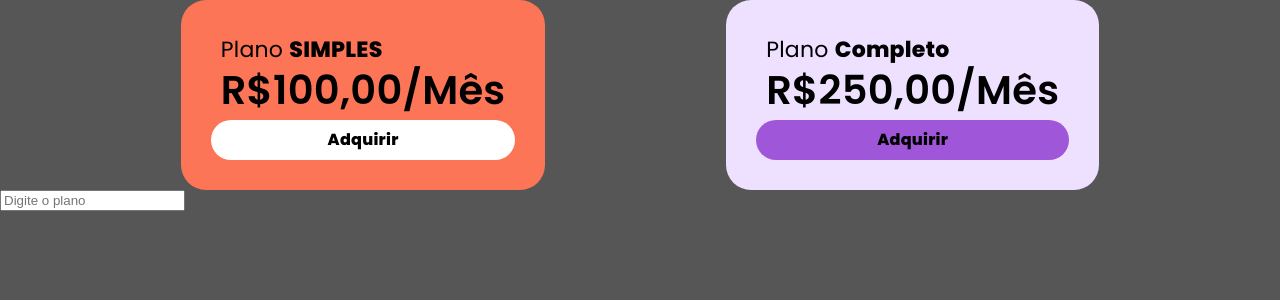
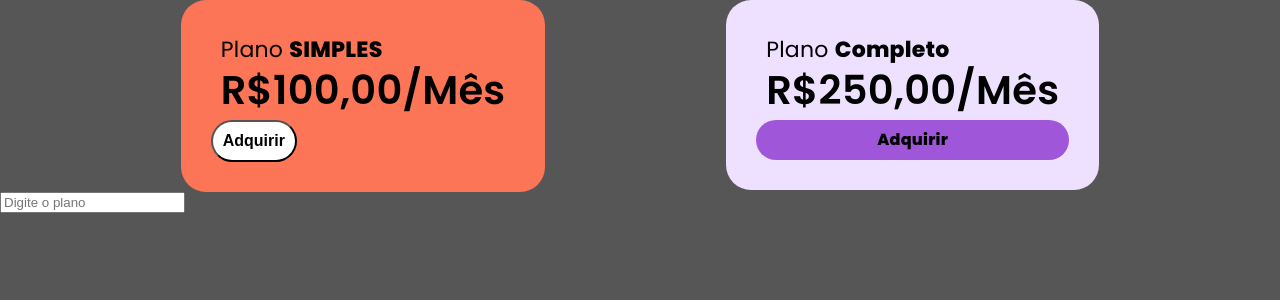
Before and after one commit to j0jds/angularCase, an Angular app in the folder project/: page / in a window 1280 px wide. Shown: the top 300 px of the page. Built offline with nearby package versions, Linux system fonts and the light colour scheme.

Commit message:
Property binding in button test

```diff
--- a/project/src/app/card-button/card-button.component.html
+++ b/project/src/app/card-button/card-button.component.html
@@ -1 +1,4 @@
-<div class="card-button" (click)="onButtonClick() ">Adquirir</div>
+<button
+class="card-button"
+(click)="onButtonClick()"
+[disabled]="buttonDisabled">Adquirir</button>
--- a/project/src/app/card-button/card-button.component.ts
+++ b/project/src/app/card-button/card-button.component.ts
@@ -1,4 +1,4 @@
-import { Component, EventEmitter, Output } from '@angular/core';
+import { booleanAttribute, Component, EventEmitter, Input, Output } from '@angular/core';
 
 @Component({
   selector: 'app-card-button',
@@ -6,6 +6,10 @@ import { Component, EventEmitter, Output } from '@angular/core';
   styleUrls: ['./card-button.component.scss']
 })
 export class CardButtonComponent {
+
+  propTest: boolean = false;
+
+  @Input({ transform: booleanAttribute }) buttonDisabled: boolean = false;
 
   @Output('buttonClick') buttonClickEmitter = new EventEmitter<boolean>();
 
```
